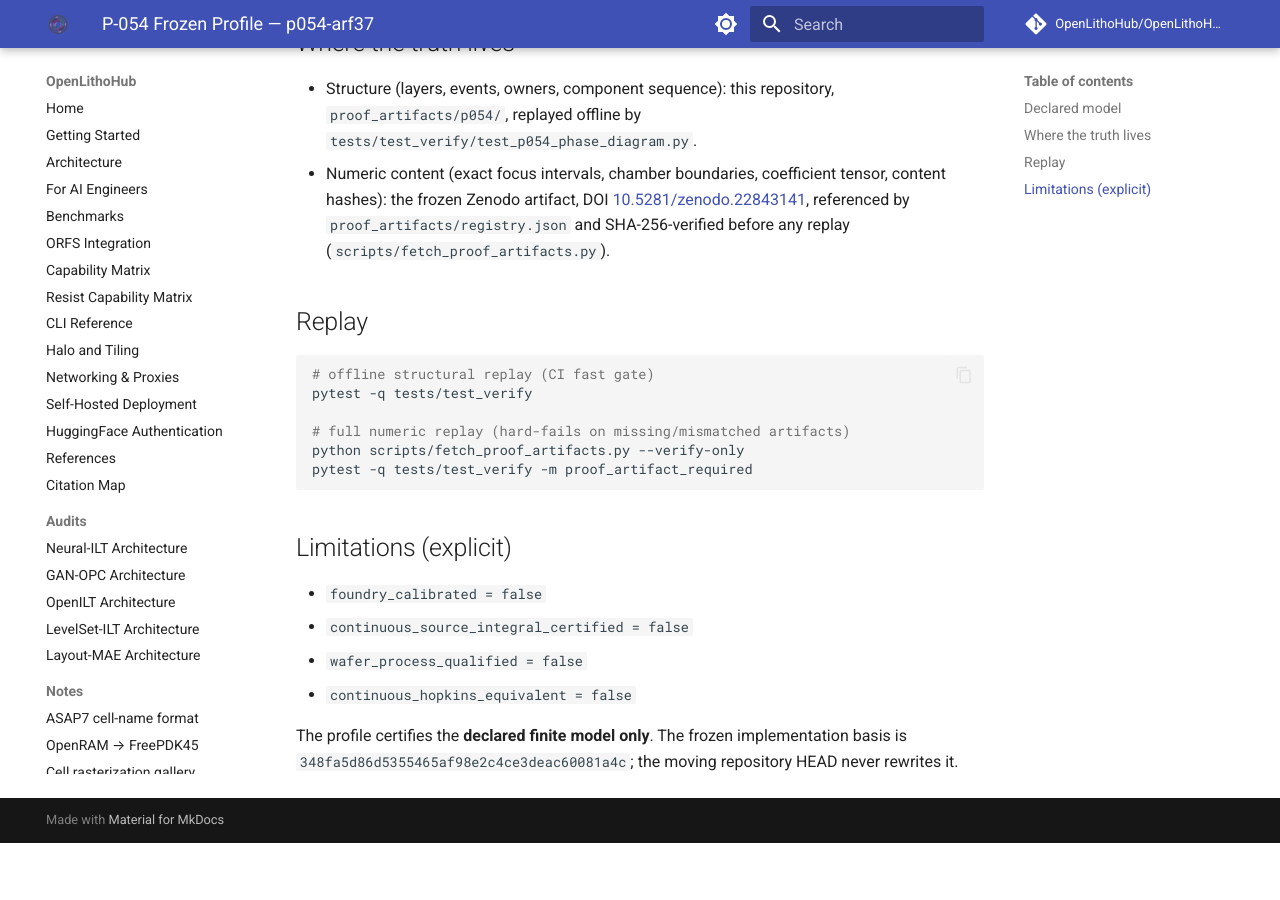
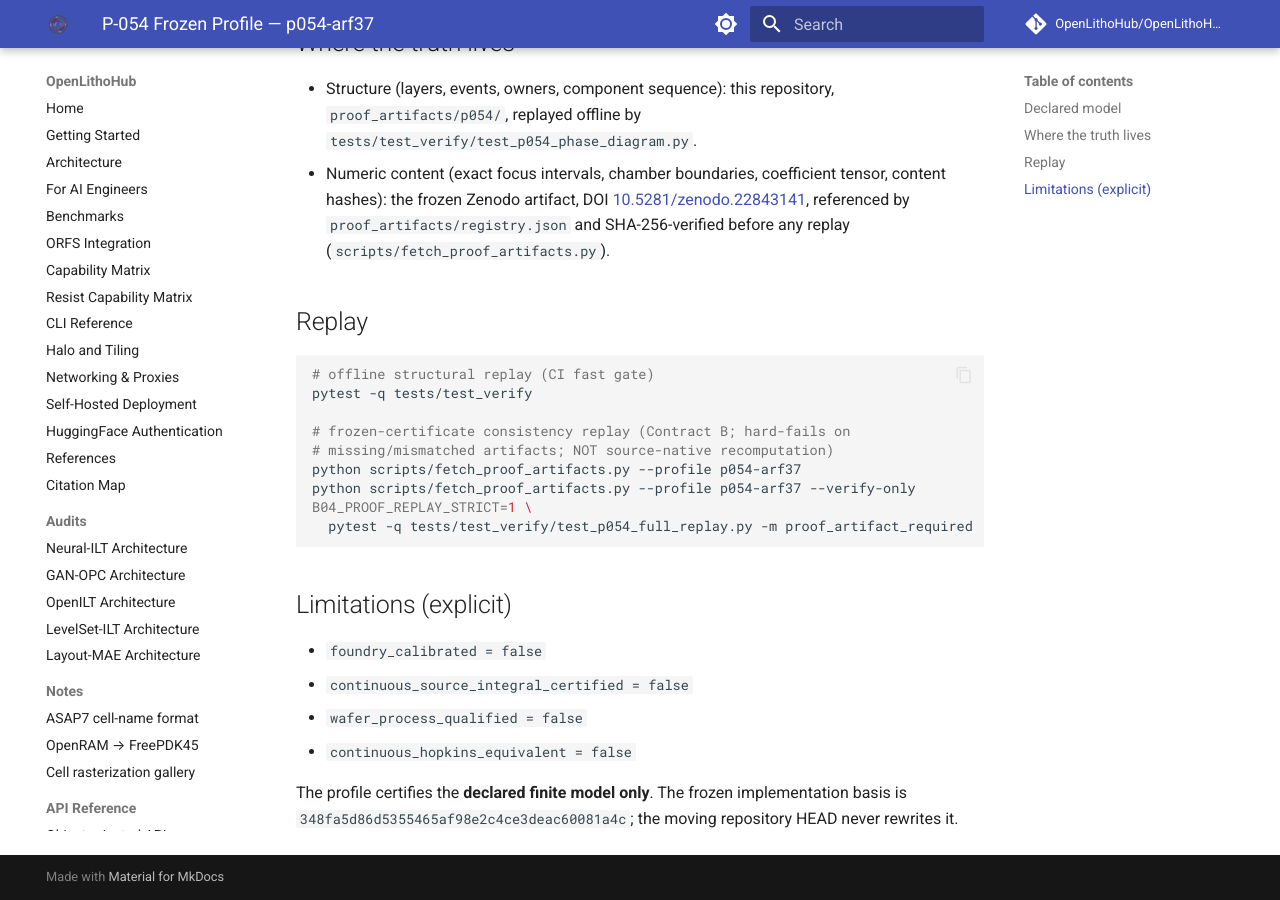
Before and after one commit to OpenLithoHub/OpenLithoHub, an MkDocs documentation site: the page built from docs/verification/p054-frozen-profile.md, in a window 1280 px wide and 900 px high, scrolled down 503 px. Built offline with MkDocs 1.6.1 and Material for MkDocs 9.7.7, drawn with Linux system fonts in a browser that asks for light colours; comment, search, counter and statistics services are not loaded; before the commit the page ends 1346 px from its top, so only the background shows below that.

Commit message:
feat(proof): registry SSOT, atomic/HTTPS-only fetch, evidence-named docs, governance
Re-audit PR-DOC + PR-GOV (§6/§7/§10):

- registry.json is the single source of truth for external artifact
  identity; the drifted duplicate external_artifacts.json is removed and
  the P-054 README table points at registry.json + frozen-basis.json.
- fetch_proof_artifacts.py: atomic download (.part -> verify -> replace)
  so a cancelled transfer never leaves a plausible artifact path; curl
  restricted to HTTPS with connect/max timeouts.
- workflow: actions pinned to full commit SHAs; replay evidence upload
  keeps the receipt/log/hash report and never the frozen artifact.
- docs/verification/p054-frozen-profile.md: replay commands match the
  PR-5A workflow; 'numeric replay' renamed to frozen-certificate
  consistency replay (Contract B).  qdm-readiness.md: HEAD line replaced
  by the frozen-basis pointer (the moving HEAD is not scoreboard state).
- CODEOWNERS: the frozen proof surface (profile, registry, status,
  verify/, P-054 tests, replay scripts and workflow) requires
  b04-verification review.

````diff
--- a/docs/verification/p054-frozen-profile.md
+++ b/docs/verification/p054-frozen-profile.md
@@ -33,9 +33,12 @@
 # offline structural replay (CI fast gate)
 pytest -q tests/test_verify
 
-# full numeric replay (hard-fails on missing/mismatched artifacts)
-python scripts/fetch_proof_artifacts.py --verify-only
-pytest -q tests/test_verify -m proof_artifact_required
+# frozen-certificate consistency replay (Contract B; hard-fails on
+# missing/mismatched artifacts; NOT source-native recomputation)
+python scripts/fetch_proof_artifacts.py --profile p054-arf37
+python scripts/fetch_proof_artifacts.py --profile p054-arf37 --verify-only
+B04_PROOF_REPLAY_STRICT=1 \
+  pytest -q tests/test_verify/test_p054_full_replay.py -m proof_artifact_required
 ```
 
 ## Limitations (explicit)
````
Also changed, not shown: docs/qdm-readiness.md (+2 -2 lines), proof_artifacts/p054/README.md (+15 -4 lines), 5 other files.
